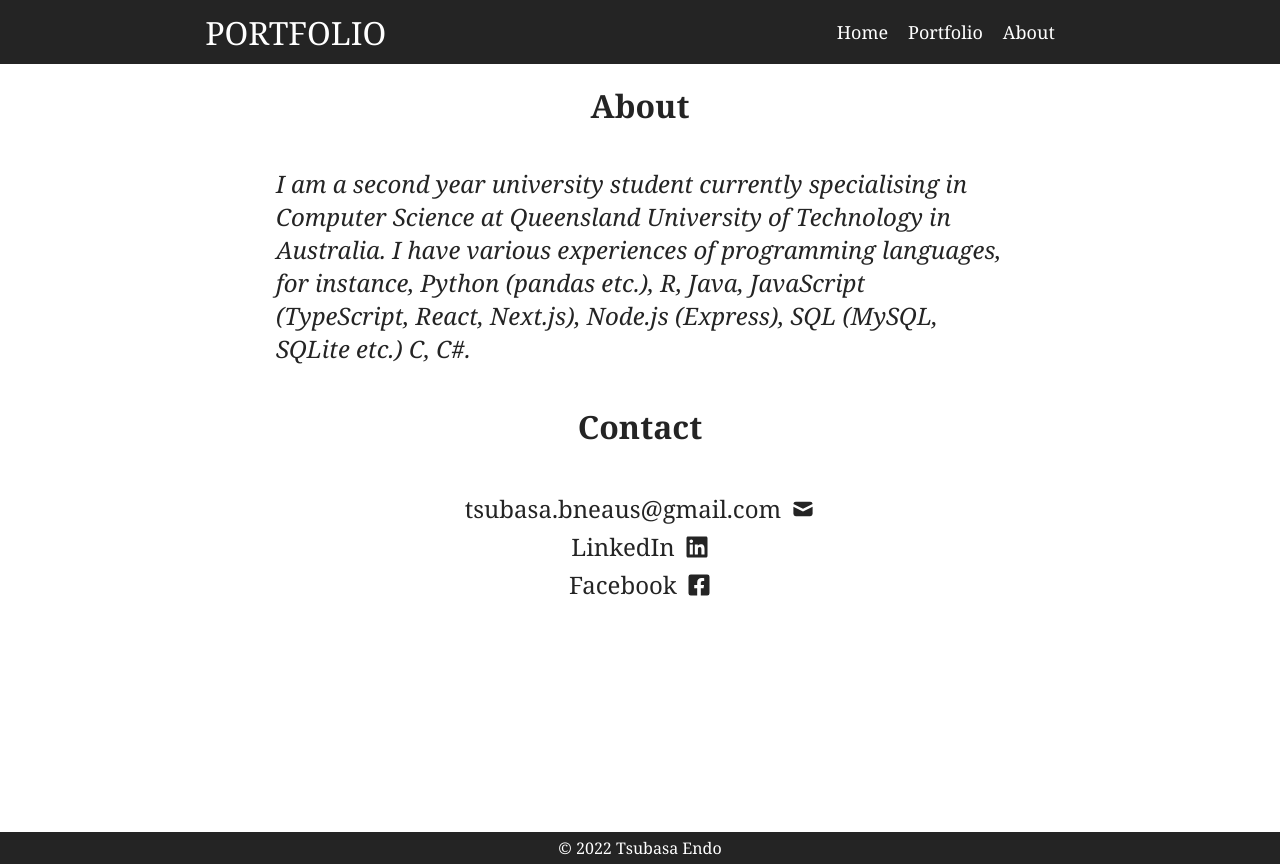
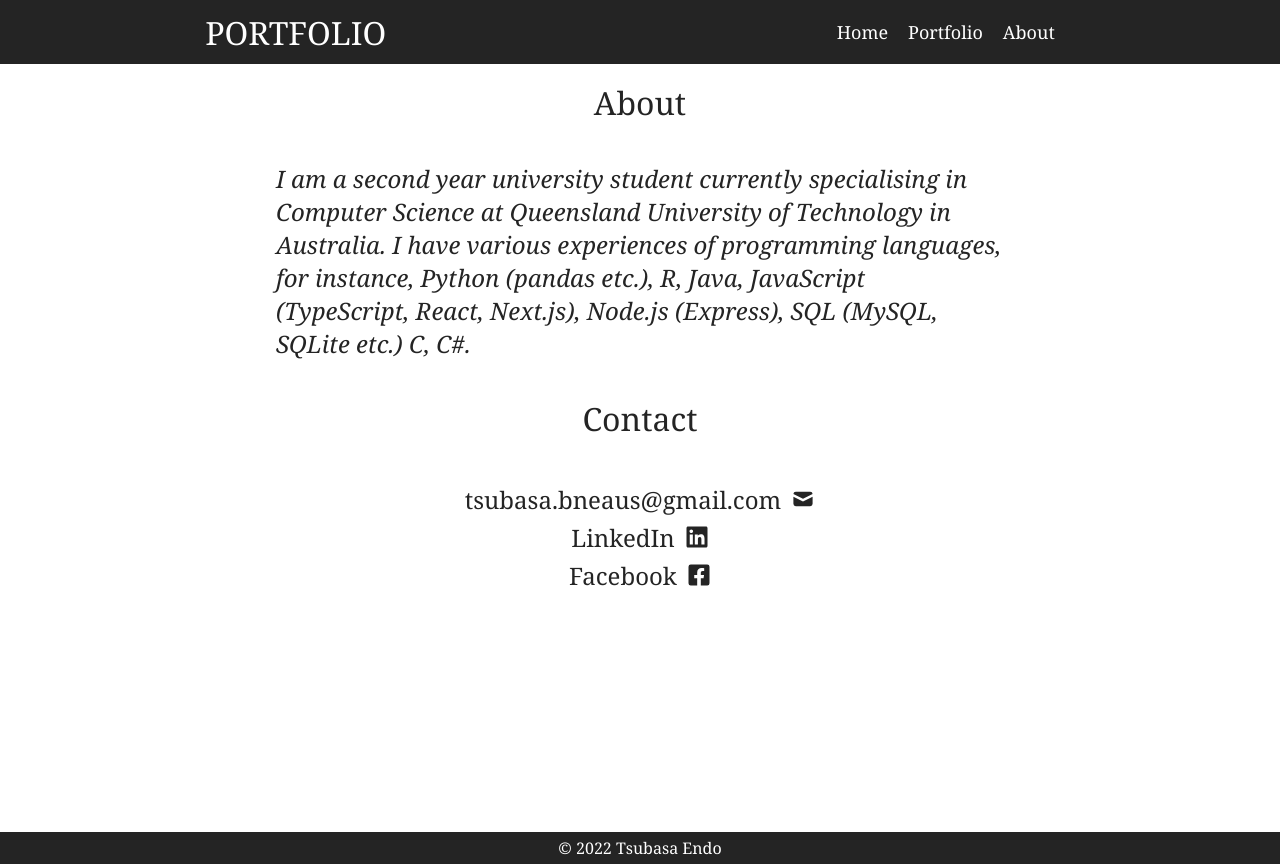
Before and after one commit to TsubasaBneAus/website-portfolio, a Next.js app: page /about in a window 1280 px wide. Built offline with nearby package versions, Linux system fonts and the light colour scheme.

Commit message:
fix font weight

```diff
--- a/styles/globals.css
+++ b/styles/globals.css
@@ -17,7 +17,7 @@ main {
 }
 
 header {
-  font-family: Georgia, 'Times New Roman', Times, serif;
+  font-family: Georgia, "Times New Roman", Times, serif;
   display: flex;
   justify-content: space-around;
   align-items: center;
@@ -108,7 +108,7 @@ header nav ul li a:hover {
 }
 
 footer {
-  font-family: Georgia, 'Times New Roman', Times, serif;
+  font-family: Georgia, "Times New Roman", Times, serif;
   background-color: rgb(36, 36, 36);
   color: white;
   position: absolute;
@@ -125,7 +125,7 @@ footer p {
 .introduction,
 .portfolio,
 .about {
-  font-family: Georgia, 'Times New Roman', Times, serif;
+  font-family: Georgia, "Times New Roman", Times, serif;
   display: flex;
   flex-direction: column;
   align-items: center;
@@ -137,6 +137,8 @@ footer p {
 .portfolio h1,
 .about h1 {
   margin: 20px;
+  font-weight: 500;
+  line-height: 1.2;
 }
 
 .profileImage {
@@ -183,5 +185,5 @@ footer p {
 }
 
 .spacedText {
-  margin-right : 10px;
+  margin-right: 10px;
 }
```
